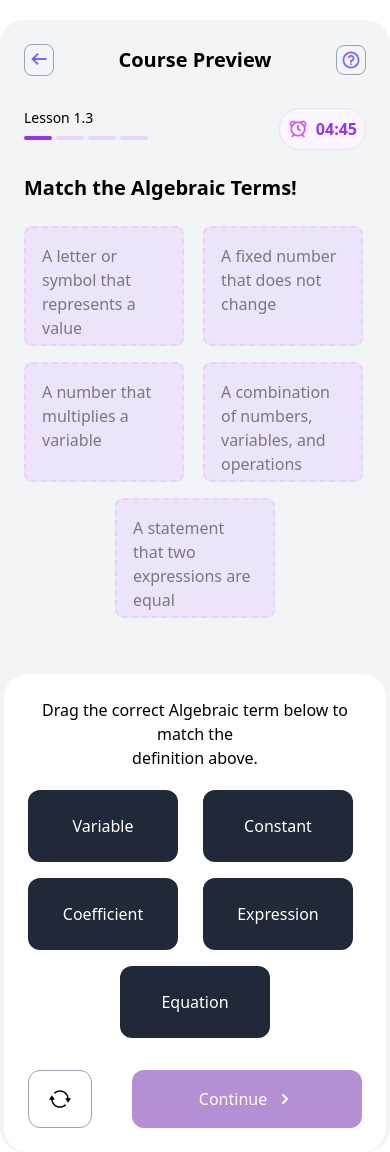
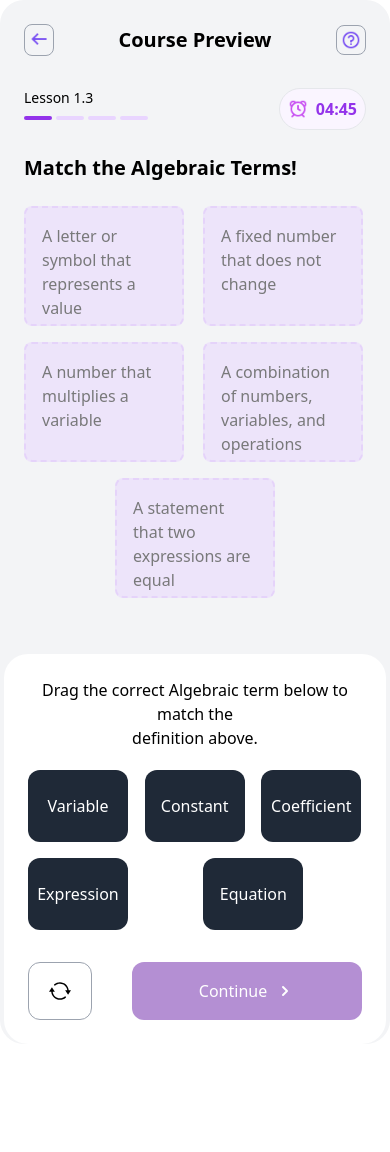
Before and after one commit to bhankymyk/quiz-app, a Vue app: page /maths in a window 390 px wide. After the commit the page ends 1044 px from the top, so only its background shows below. Built offline with nearby package versions, Linux system fonts and the light colour scheme.

Commit message:
fix: mobile responsiveness

```diff
--- a/src/views/MathsView.vue
+++ b/src/views/MathsView.vue
@@ -1,5 +1,5 @@
 <template>
-  <div class="max-w-lg mx-auto bg-gray-100 rounded-3xl mt-5">
+  <div class="max-w-lg mx-auto bg-gray-100 rounded-3xl lg:mt-5">
     <div class="p-6">
       <div class="flex items-center justify-between mb-8">
         <div class="rounded-lg border border-gray-400 pt-1 px-1">
@@ -75,7 +75,7 @@
         Drag the correct Algebraic term below to match the <br />
         definition above.
       </h5>
-      <div class="grid grid-cols-2 gap-4 mb-8 mt-5">
+      <div class="grid grid-cols-3 gap-4 mb-8 mt-5">
         <div
           v-for="(item, index) in items"
           :key="item.id"
@@ -342,21 +342,20 @@ const reloadGame = () => {
   background-color: #f9f9f9;
 }
 
-@media screen and (min-width: 765px) {
+/* @media screen and (min-width: 765px) {
   .grid {
   display: grid;
   grid-template-columns: repeat(auto-fill, minmax(200px, 1fr));
 }
-}
+} */
 @media screen and (max-width: 425px) {
   .opt {
 
-    width: 150px;
+    width: 100px;
   }
   .qst{
     width: 160px;
     height: 120px;
-    /* background-color: gold; */
   }
 
 }
```
